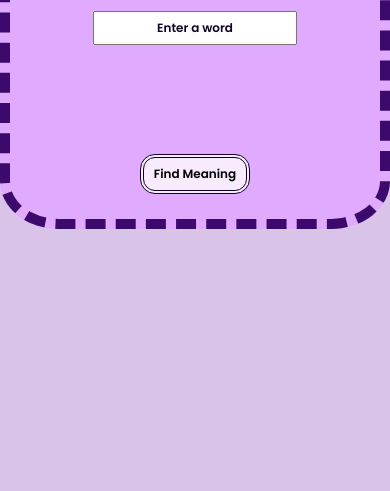
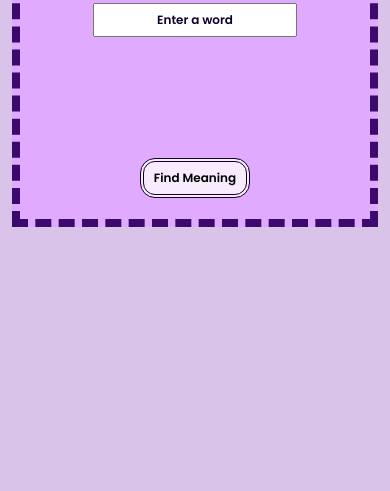
Before and after one commit to buttercup121/Dictionary, a plain HTML site: page index.html in a window 390 px wide. Shown: the part 353-844 px from the top of the page. Drawn offline with Linux system fonts and the light colour scheme.

Commit message:
Update style.css

```diff
--- a/style.css
+++ b/style.css
@@ -17,9 +17,7 @@ body{
 .container{
     width: 600px;
     height: 500px;
-    /* background-color: aquamarine; */
     background-color: #e0aaff;
-    border-radius: 15%;
     display: flex;
     flex-direction: column;
     justify-content: space-evenly;
@@ -45,7 +43,6 @@ input::placeholder{
     width: 500px;
     height: 80px;
     font-size: 15px;
-    /* background-color: rgb(4, 22, 39); */
     color: black;
     text-align: center;
     font-weight: bold;
@@ -73,13 +70,13 @@ input::placeholder{
         font-size: 28px;
     }
     .container{
-         width: 400px;
+         width: 350px;
     height: 300px;
-     border: 10px dashed #3c096c;
+     border: 8px dashed #3c096c;
 
     }
     .container:hover{
-      border: 12px dashed #3c096c;
+      border: 10px dashed #3c096c;
 
 }
 
@@ -89,8 +86,8 @@ input::placeholder{
     font-size: 12px;
     }
     .meaning{
-     width: 350px;
-    height: 60px;
+     width: 300px;
+    height: 80px;
     font-size: 12px;
     }
     input{
```
